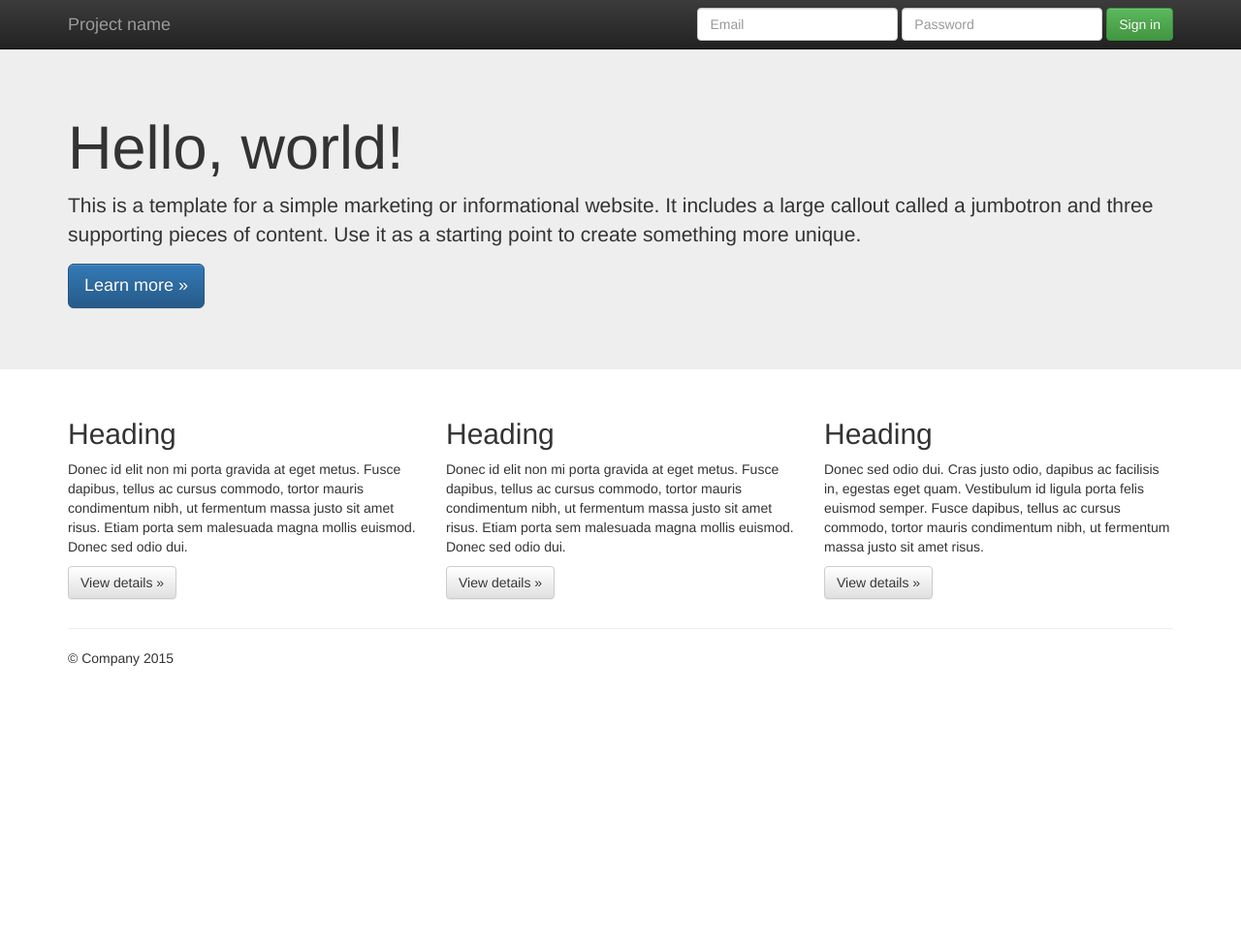
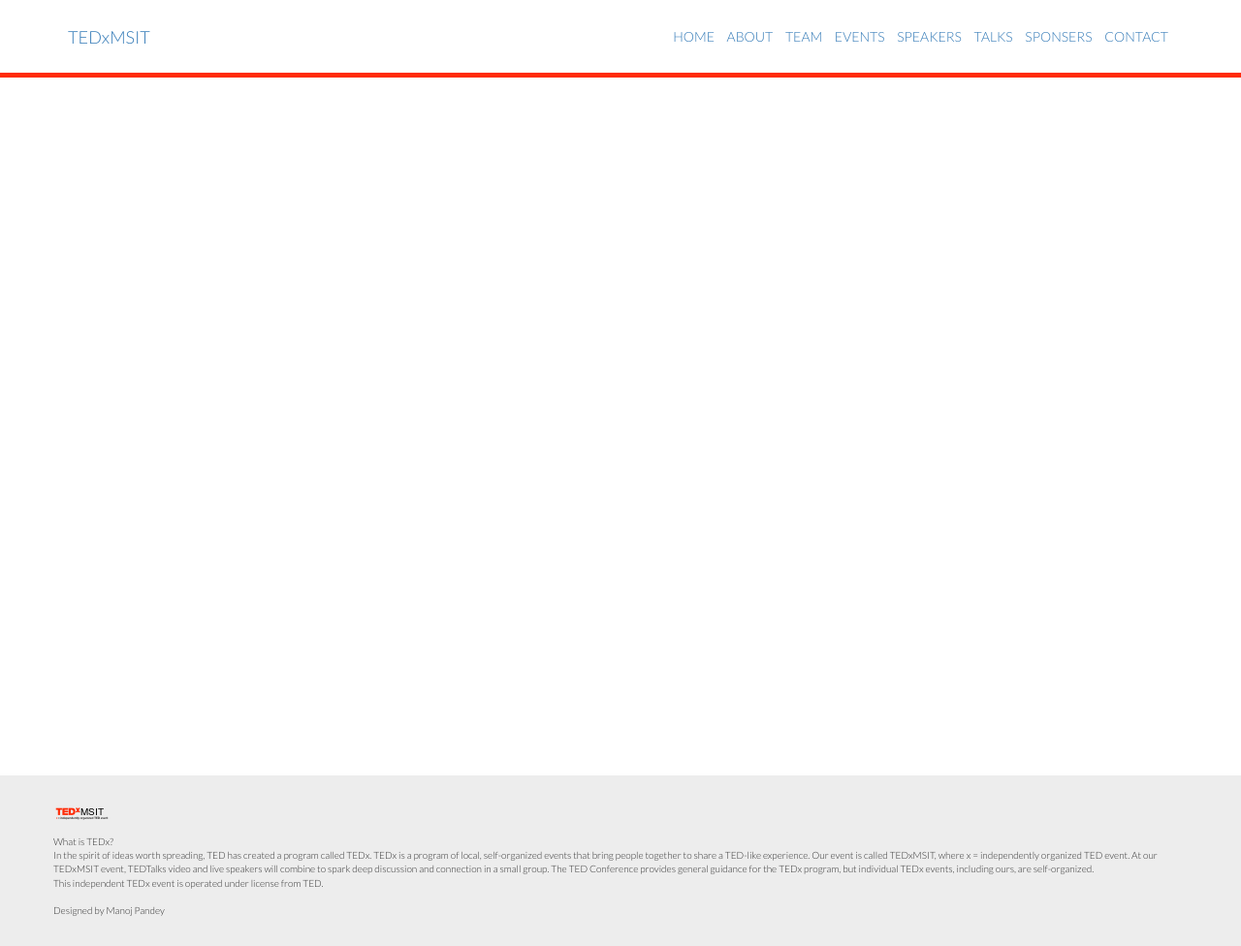
Before and after one commit to manojpandey/tedxmsit, a plain HTML site: page index.html in a window 1280 px wide. Shown: the whole page at 97% size. Before the commit the page ends 800 px from the top, so only its background shows below. Drawn offline with nearby package versions, Linux system fonts and the light colour scheme.

Commit message:
stage 1 completed

```diff
--- a/css/main.css
+++ b/css/main.css
@@ -1,5 +1,42 @@
+html,
+body {
+    height: 100%;
+    width: 100%;
+    font-family: 'Lato', sans-serif;
+    font-weight: 300;
+}
 
+.header {
+    width: 100%;
+    height: 100%;
+    background-color: white;
+}
 
-/* ==========================================================================
-   Author's custom styles
-   ========================================================================== */
+.footer {
+    /*height: 100px;*/
+    background-color: #EDEDED;
+    font-size: 10px;
+}
+
+.navbar-fixed-top {
+    display: table;
+    margin: 0 auto;
+    width: 100%;
+    background-color: white;
+    border-bottom: 5px solid #FF2B06;
+    min-height: 80px;
+}
+
+.nav-bar {
+    display: table-cell;
+    vertical-align: middle;
+}
+
+.links {
+    float: right;
+    margin-top: 15px;
+}
+
+.end {
+	padding: 30px 0;
+}
--- a/index.html
+++ b/index.html
@@ -9,19 +9,15 @@
 <head>
     <meta charset="utf-8">
     <meta http-equiv="X-UA-Compatible" content="IE=edge,chrome=1">
-    <title></title>
+    <title>TEDxMSIT</title>
     <meta name="description" content="">
     <meta name="viewport" content="width=device-width, initial-scale=1">
     <link rel="apple-touch-icon" href="apple-touch-icon.png">
     <link rel="stylesheet" href="css/bootstrap.min.css">
-    <style>
-    body {
-        padding-top: 50px;
-        padding-bottom: 20px;
-    }
-    </style>
+    <link rel="stylesheet" href="font-awesome/css/font-awesome.css">
     <link rel="stylesheet" href="css/bootstrap-theme.min.css">
     <link rel="stylesheet" href="css/main.css">
+    <link href='http://fonts.googleapis.com/css?family=Lato:400,300' rel='stylesheet' type='text/css'>
     <script src="js/vendor/modernizr-2.8.3-respond-1.4.2.min.js"></script>
 </head>
 
@@ -29,64 +25,58 @@
     <!--[if lt IE 8]>
             <p class="browserupgrade">You are using an <strong>outdated</strong> browser. Please <a href="http://browsehappy.com/">upgrade your browser</a> to improve your experience.</p>
         <![endif]-->
-    <nav class="navbar navbar-inverse navbar-fixed-top" role="navigation">
-        <div class="container">
+    <nav class="navbar navbar-fixed-top" role="navigation">
+        <div class="nav-bar container">
             <div class="navbar-header">
                 <button type="button" class="navbar-toggle collapsed" data-toggle="collapse" data-target="#navbar" aria-expanded="false" aria-controls="navbar">
                     <span class="sr-only">Toggle navigation</span>
-                    <span class="icon-bar"></span>
-                    <span class="icon-bar"></span>
-                    <span class="icon-bar"></span>
                 </button>
-                <a class="navbar-brand" href="#">Project name</a>
+                <a class="navbar-brand" href="#">TEDxMSIT</a>
             </div>
-            <div id="navbar" class="navbar-collapse collapse">
-                <form class="navbar-form navbar-right" role="form">
-                    <div class="form-group">
-                        <input type="text" placeholder="Email" class="form-control">
-                    </div>
-                    <div class="form-group">
-                        <input type="password" placeholder="Password" class="form-control">
-                    </div>
-                    <button type="submit" class="btn btn-success">Sign in</button>
-                </form>
+            <div id="navbar" class="links navbar-collapse collapse">
+                <ul class="list-inline">
+                    <li>
+                        <a href="#">HOME</a>
+                    </li>
+                    <li>
+                        <a href="#">ABOUT</a>
+                    </li>
+                    <li>
+                        <a href="#">TEAM</a>
+                    </li>
+                    <li>
+                        <a href="#">EVENTS</a>
+                    </li>
+                    <li>
+                        <a href="#">SPEAKERS</a>
+                    </li>
+                    <li>
+                        <a href="#">TALKS</a>
+                    </li>
+                    <li>
+                        <a href="#">SPONSERS</a>
+                    </li>
+                    <li>
+                        <a href="#">CONTACT</a>
+                    </li>
+                </ul>
             </div>
             <!--/.navbar-collapse -->
         </div>
     </nav>
-    <!-- Main jumbotron for a primary marketing message or call to action -->
-    <div class="jumbotron">
-        <div class="container">
-            <h1>Hello, world!</h1>
-            <p>This is a template for a simple marketing or informational website. It includes a large callout called a jumbotron and three supporting pieces of content. Use it as a starting point to create something more unique.</p>
-            <p><a class="btn btn-primary btn-lg" href="#" role="button">Learn more &raquo;</a></p>
+    <div class="header">
+        Hello
+    </div>
+    <div class="footer">
+        <div class="container end">
+        <img src="img/tedxmsit-small.png">
+        <br><br>
+            What is TEDx?
+            <br> In the spirit of ideas worth spreading, TED has created a program called TEDx. TEDx is a program of local, self-organized events that bring people together to share a TED-like experience. Our event is called TEDxMSIT, where x = independently organized TED event. At our TEDxMSIT event, TEDTalks video and live speakers will combine to spark deep discussion and connection in a small group. The TED Conference provides general guidance for the TEDx program, but individual TEDx events, including ours, are self-organized.
+            <br> This independent TEDx event is operated under license from TED.
+            <br><br> Designed by Manoj Pandey
         </div>
     </div>
-    <div class="container">
-        <!-- Example row of columns -->
-        <div class="row">
-            <div class="col-md-4">
-                <h2>Heading</h2>
-                <p>Donec id elit non mi porta gravida at eget metus. Fusce dapibus, tellus ac cursus commodo, tortor mauris condimentum nibh, ut fermentum massa justo sit amet risus. Etiam porta sem malesuada magna mollis euismod. Donec sed odio dui. </p>
-                <p><a class="btn btn-default" href="#" role="button">View details &raquo;</a></p>
-            </div>
-            <div class="col-md-4">
-                <h2>Heading</h2>
-                <p>Donec id elit non mi porta gravida at eget metus. Fusce dapibus, tellus ac cursus commodo, tortor mauris condimentum nibh, ut fermentum massa justo sit amet risus. Etiam porta sem malesuada magna mollis euismod. Donec sed odio dui. </p>
-                <p><a class="btn btn-default" href="#" role="button">View details &raquo;</a></p>
-            </div>
-            <div class="col-md-4">
-                <h2>Heading</h2>
-                <p>Donec sed odio dui. Cras justo odio, dapibus ac facilisis in, egestas eget quam. Vestibulum id ligula porta felis euismod semper. Fusce dapibus, tellus ac cursus commodo, tortor mauris condimentum nibh, ut fermentum massa justo sit amet risus.</p>
-                <p><a class="btn btn-default" href="#" role="button">View details &raquo;</a></p>
-            </div>
-        </div>
-        <hr>
-        <footer>
-            <p>&copy; Company 2015</p>
-        </footer>
-    </div>
-    <!-- /container -->
     <script src="//ajax.googleapis.com/ajax/libs/jquery/1.11.2/jquery.min.js"></script>
     <script>
     window.jQuery || document.write('<script src="js/vendor/jquery-1.11.2.min.js"><\/script>')
```
Also changed, not shown: img/TEDxMSIT1.png (added), img/tedxguc.png (added), img/tedxmsit-final.png (added), img/tedxmsit-small.png (added), img/tedxmsit.png (added).
